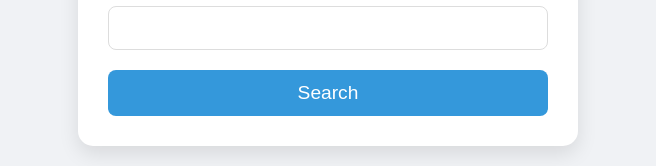
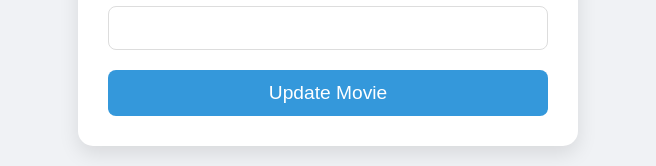
Before and after one commit to matheusspacifico/react-app-moviescatalogue, a React (Vite) app: page /update in a window 1280 px wide. Shown: the part 399-565 px from the top of the page, without its empty margins (312-968 px from the left). Built offline with nearby package versions, Linux system fonts and the light colour scheme.

Commit message:
changed buttons name for consistency

```diff
--- a/src/components/Create.jsx
+++ b/src/components/Create.jsx
@@ -22,7 +22,7 @@ function Create() {
     }).then(() => {
       navigate("/");
     }).catch((err) => {
-      console.log(err);
+      console.error(err);
       alert("An error has occurred while creating! Movie was not created.");
     });
   }
--- a/src/components/Update.jsx
+++ b/src/components/Update.jsx
@@ -25,7 +25,7 @@ function Update() {
         setImage(res.data.image);
       }).catch((err) => {
         console.error(err);
-        alert("ID entered wasn't found!");
+        alert("ID entered was not found!");
       });
   }
 
@@ -96,7 +96,7 @@ function Update() {
           onChange={(e) => setId(e.target.value)}
           required
         />
-        <button type="submit">Search</button>
+        <button type="submit">Update Movie</button>
       </form>
 
       {updateForm}
```
